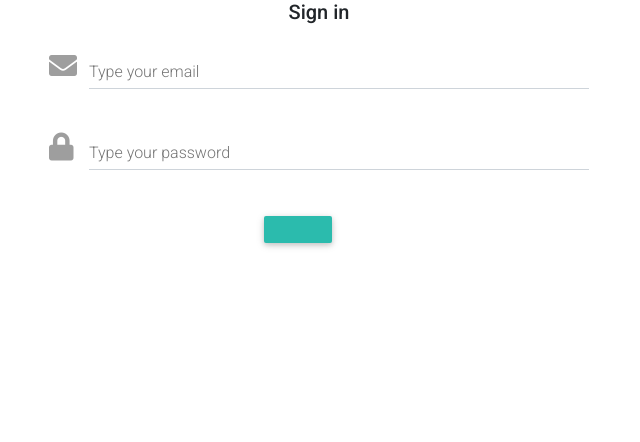
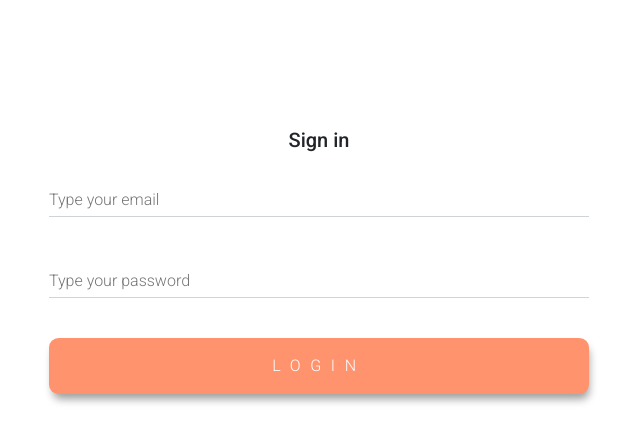
Before and after one commit to marisolcastrolopez/melp, a React (Create React App) app: page /#/ in a window 1280 px wide. Shown: the top 442 px of the page, without its empty margins (36-676 px from the left). Built offline with nearby package versions, Linux system fonts and the light colour scheme; what google-maps-react would draw is missing.

Commit message:
Login stylized

```diff
--- a/src/Components/Login.jsx
+++ b/src/Components/Login.jsx
@@ -1,18 +1,19 @@
 import React from "react";
 import { Link } from "react-router-dom";
 import { MDBContainer, MDBRow, MDBCol, MDBInput, MDBBtn } from "mdbreact";
+import '../style/login.css'
 
 const Login = () => {
   return (
     <MDBContainer>
       <MDBRow>
         <MDBCol md="6">
-          <form>
+          <form className="form-padding">
             <p className="h5 text-center mb-4">Sign in</p>
             <div className="grey-text">
               <MDBInput
                 label="Type your email"
-                icon="envelope"
+                // icon="envelope"
                 group
                 type="email"
                 validate
@@ -21,17 +22,16 @@ const Login = () => {
               />
               <MDBInput
                 label="Type your password"
-                icon="lock"
+                // icon="lock"
                 group
                 type="password"
                 validate
               />
             </div>
-            <div className="text-center">
-              <MDBBtn>
-
-              </MDBBtn>
-              <Link style={{ textDecoration: "none", color: "white" }} to="/app">About</Link>
+            <div className="text-center btn-login">
+              <Link className="link-login" to="/app">
+                Login
+              </Link>
             </div>
           </form>
         </MDBCol>
--- a/src/style/login.css
+++ b/src/style/login.css
@@ -0,0 +1,19 @@
+.btn-login {
+    text-transform: uppercase;
+    letter-spacing: 0.6rem;
+    background-color: #FE936D;
+    padding: 1em;
+    border-radius: 0.6rem;
+    color: #fff;
+    -webkit-box-shadow: 2px 7px 24px -2px rgba(0,0,0,0.39);
+    -moz-box-shadow: 2px 7px 24px -2px rgba(0,0,0,0.39);
+    box-shadow: 2px 7px 9px -2px rgba(0,0,0,0.39);
+}
+.link-login {
+    text-decoration: none;
+    color: #fdfdfd;
+}
+
+.form-padding {
+    padding-top: 8rem;
+}
```
